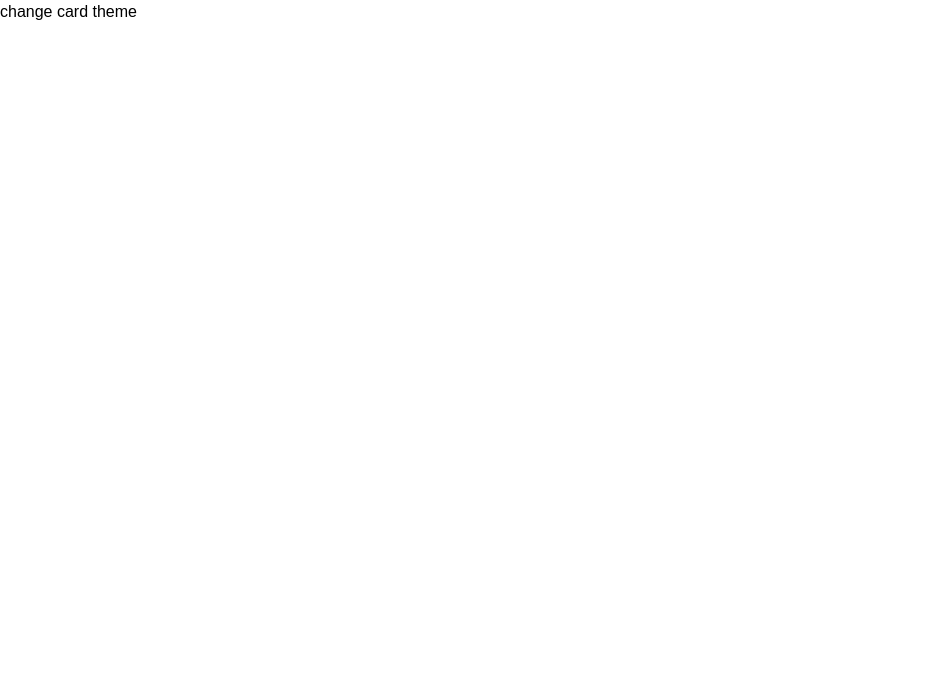
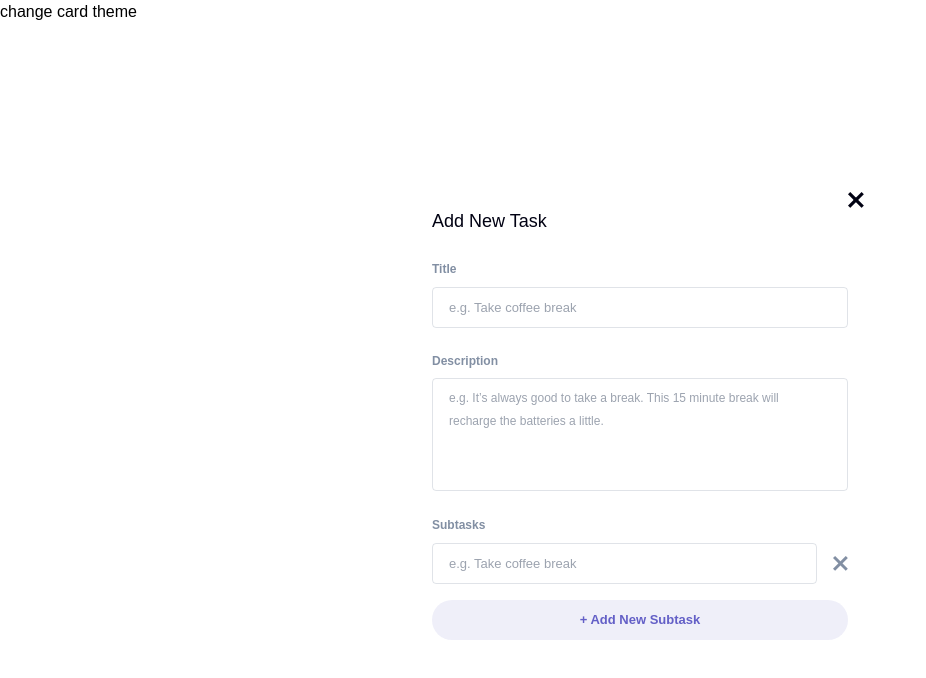
Before and after one commit to xasanovdev/task-management-app, a website: page components/modal/modal.html in a window 1280 px wide. Shown: the whole page, without its empty margins (0-926 px from the left). Drawn offline with Linux system fonts and the light colour scheme; files whose address does not match are found by name.

Commit message:
added inputs to modal

```diff
--- a/assets/css/style.css
+++ b/assets/css/style.css
@@ -17,6 +17,7 @@ body.active {
   --bg-content-color: #fff;
   --text-color: #000112;
   --lines-color: #e4ebfa;
+  --gray-color: #828fa3;
 }
 
 .theme-dark {
@@ -24,14 +25,15 @@ body.active {
   --bg-content-color: #2b2c37;
   --text-color: #fff;
   --lines-color: #3e3f4e;
+  --gray-color: #fff;
 }
 
 :root {
   --primary-color: #635fc7;
   --primary-light-color: #a7a4ff;
   --primary-disabled-color: #39395b;
-  --gray-color: #828fa3;
   --danger-color: #ea5555;
+  --input-border:rgba(130, 143, 163, 0.25);
   --danger-light-color: #ff9898;
 }
 
--- a/components/modal/modal.html
+++ b/components/modal/modal.html
@@ -1,5 +1,5 @@
 <!doctype html>
-<html lang="en" data-theme="light">
+<html lang="en" data-theme="dark">
   <head>
     <meta charset="UTF-8" />
     <meta http-equiv="X-UA-Compatible" content="IE=edge" />
@@ -7,17 +7,112 @@
     <link rel="stylesheet" href="/assets/css/output.css" />
     <link rel="stylesheet" href="/assets/css/variables.css" />
     <link rel="stylesheet" href="/assets/css/style.css" />
+    <link rel="stylesheet" href="../form/input/input.css" />
     <title>Modal | Component</title>
   </head>
   <body class="">
-    <div class="blocker hidden w-full h-full absolute z-10 bg-black opacity-40"></div>
-    <button class="toggle-modal-button" modal-id="change-card">change card</button>
-    <div  class="w-full h-full absolute flex items-center justify-center left-0 px-4">
+    <div
+      class="blocker hidden w-full h-full absolute z-10 bg-black opacity-40"
+    ></div>
+    <button class="toggle-modal-button" modal-id="change-card">
+      change card
+    </button>
+    <div
+      class="w-full h-full absolute flex items-center justify-center left-0 px-4"
+    >
       <!-- Change modal Cards -->
-      <div class="relative modal hidden max-w-[480px] w-full mx-auto z-20 bg-content-color p-8" id="change-card">
-        <div class="close-modal absolute top-4 right-4 cursor-pointer"><i class="icon-close text-color"></i></div>
+
+      <!-- Add new task modal -->
+      <div
+        class="relative max-w-[480px] w-full mx-auto z-20 bg-content-color p-8"
+        id="change-card"
+      >
+        <i
+          class="icon-close close-modal absolute top-4 right-4 cursor-pointer text-color hover:text-danger-color duration-150 active:text-danger-light-color"
+        ></i>
+        <div class="">
+          <h3 class="text-color text-[18px]">Add New Task</h3>
+        </div>
+        <form class="mt-6">
+          <label
+            class="relative flex flex-col gap-2 text-gray-color font-plus-jakarta-sans font-bold text-[12px] leading-5"
+          >
+            Title
+            <input
+              class="block bg-transparent w-full px-4 py-2 rounded text-color outline-none cursor-pointer font-medium text-[13px] leading-[23px] border border-input-color focus:border-primary-color active:transition duration-200 active:ease-in"
+              type="text"
+              placeholder="e.g. Take coffee break"
+              required
+            />
+            <span
+              class="input-span absolute top-[50%] right-4 text-[#ea5555] font-medium leading-[23px] not-italic text-[13px]"
+              >Can’t be empty</span
+            >
+          </label>
+          <label
+            for="textarea"
+            class="relative mt-6 text-gray-color flex flex-col gap-2 not-italic text-[12px] font-bold leading-normal"
+            >Description
+            <textarea
+              name="textarea"
+              id="textarea"
+              class="block bg-transparent w-full text-color resize-none pl-4 pr-[25px] font-medium leading-[23px] pb-[57px] pt-2 rounded right-1 border border-input-color focus:border-primary-color outline-none active:transition ease-in duration-200"
+              placeholder="e.g. It’s always good to take a break. This 15 minute break will recharge the batteries a little."
+            ></textarea>
+          </label>
+
+          <div class="flex flex-col mt-6">
+            <label
+              class="form-label flex flex-col gap-2 text-gray-color font-plus-jakarta-sans font-bold text-[12px] leading-5"
+            >
+              Subtasks
+              <div class="flex gap-4">
+                <input
+                  class="block bg-transparent w-full px-4 py-2 rounded text-color outline-none cursor-pointer font-medium text-[13px] leading-[23px] border border-input-color focus:border-primary-color active:transition duration-200 active:ease-in"
+                  type="text"
+                  placeholder="e.g. Take coffee break"
+                />
+                <button
+                  type="button"
+                  class="border-transparent bg-transparent close-btn"
+                >
+                  <svg
+                    xmlns="http://www.w3.org/2000/svg"
+                    width="15"
+                    height="15"
+                    viewBox="0 0 15 15"
+                    fill="none"
+                  >
+                    <rect
+                      x="12.7275"
+                      width="3"
+                      height="18"
+                      transform="rotate(45 12.7275 0)"
+                      fill="#828FA3"
+                    />
+                    <rect
+                      y="2.12132"
+                      width="3"
+                      height="18"
+                      transform="rotate(-45 0 2.12132)"
+                      fill="#828FA3"
+                    />
+                  </svg>
+                </button>
+              </div>
+              <span
+                class="input-span absolute top-8 right-4 text-[#ea5555] font-medium leading-[23px] not-italic font-plus-jakarta-sans text-[13px]"
+                >Can’t be empty</span
+              >
+            </label>
+            <button
+              class="btn mt-4 rounded-full w-full text-center py-2 font-bold cursor-pointer transition duration-200 ease-in-out text-[13px] leading-6 outline-none text-primary-color dark:bg-white bg-[#635fc71a] hover:bg-[#635FC740]"
+            >
+              + Add New Subtask
+            </button>
+          </div>
+        </form>
       </div>
-      <!-- Add new task modal -->
       <!-- Edit task modal -->
       <!-- Add new Board modal -->
       <!-- Delete Board modal -->
@@ -25,6 +120,7 @@
 
     <button class="theme-toggler">theme</button>
 
+    <script src="../form/input/input.js"></script>
     <script src="../../js/main.js"></script>
     <script src="./modal.js"></script>
   </body>
--- a/tailwind.config.js
+++ b/tailwind.config.js
@@ -3,18 +3,17 @@ module.exports = {
   darkMode: ['class', '[theme-data="dark"]'],
   theme: {
     extend: {
-      backgroundColor: {
+      colors: {
         'page-color': 'var(--bg-page-color)',
         'content-color': 'var(--bg-content-color)',
         'lines-color': 'var(--lines-color)',
-      },
-      textColor: {
         'primary-color': 'var(--primary-color)',
         'primary-light-color': 'var(--primary-light-color)',
         'primary-disabled-color': 'var(--primary-disabled-color)',
         'gray-color': 'var(--gray-color)',
         'danger-color': 'var(--danger-color)',
         'danger-light-color': 'var(--danger-light-color)',
+        'input-color':'var(--input-border)',
         color: 'var(--text-color)', // assuming 'color' is meant to be a generic text color
       },
       width: {
```
Also changed, not shown: components/button/button.html (+2 -2 lines), components/form/input/input.html (+2 -2 lines), assets/css/output.css.
